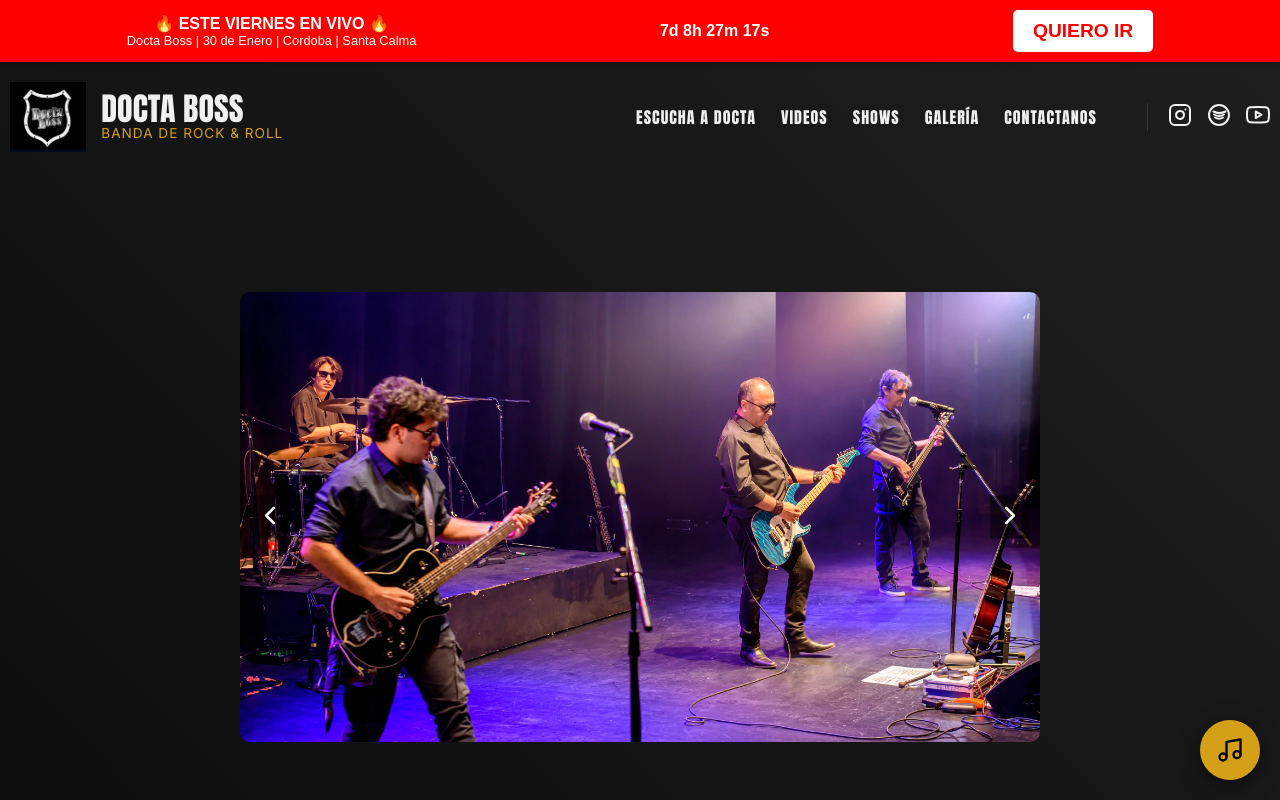
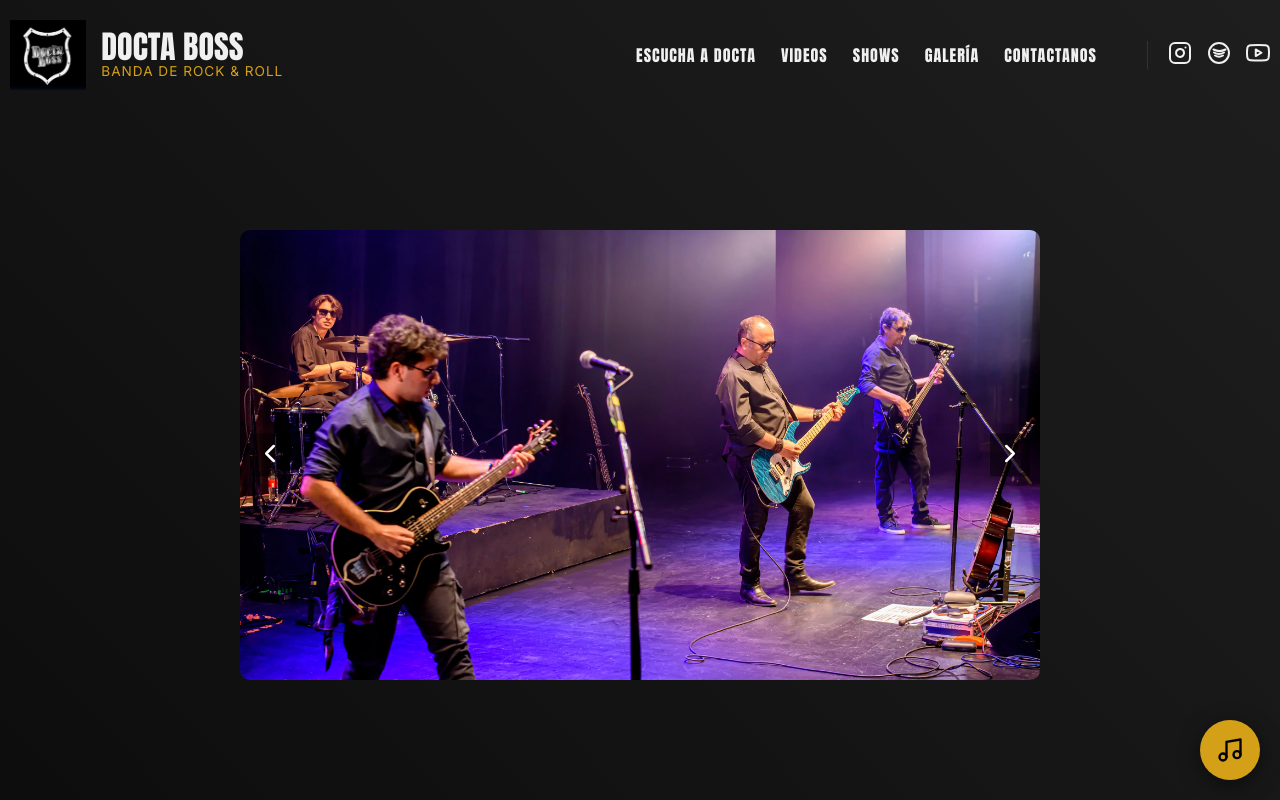
Before and after one commit to krmusicarg-arch/docta, a React (Vite) app: page / in a window 1280 px wide. Shown: the top 800 px of the page. Built offline with nearby package versions, Linux system fonts and the light colour scheme.

Commit message:
cierre fecha

```diff
--- a/src/App.jsx
+++ b/src/App.jsx
@@ -11,7 +11,7 @@ import MusicPlayer from './components/MusicPlayer';
 import { PlayerProvider } from './context/PlayerContext';
 
 function App() {
-  const showPromo = true; // Set to false to hide the banner
+  const showPromo = false; // Set to false to hide the banner
 
   useEffect(() => {
     if (showPromo) {
```
Also changed, not shown: 25 other files (tests, documents, lock files or other folders).
